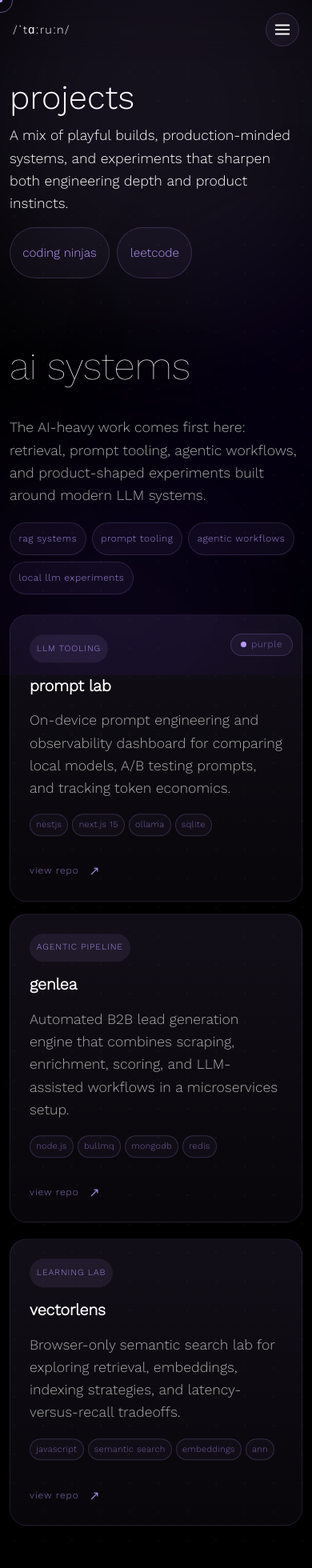
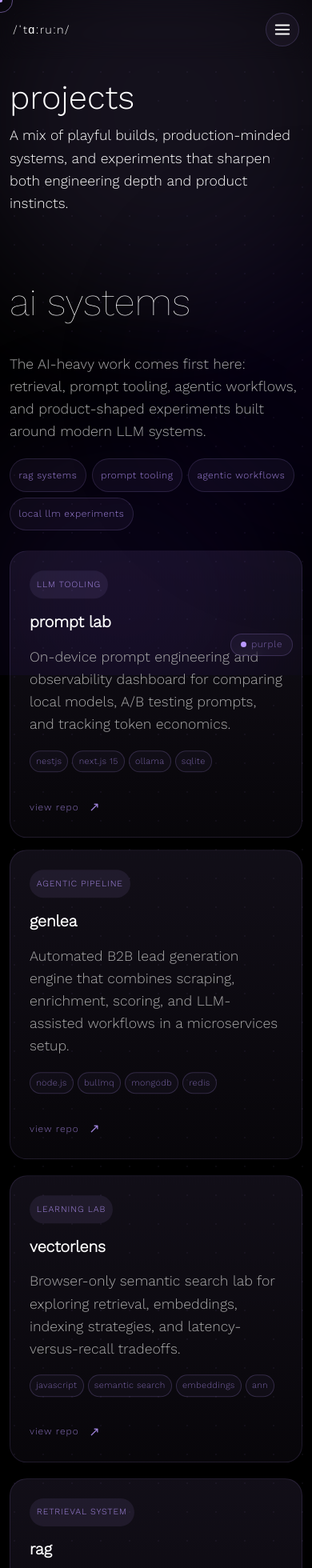
Before and after one commit to atypicalesper/atypicalesper.github.io, a Next.js app: page /work in a window 390 px wide. Shown: the top 1960 px of the page at 80% size. Built offline with nearby package versions, Linux system fonts and the light colour scheme; no server answers.

Commit message:
Organize work sections and profile links

```diff
--- a/src/app/resume/ExperienceAccordion.jsx
+++ b/src/app/resume/ExperienceAccordion.jsx
@@ -38,7 +38,7 @@ const experience = [
     summary: 'Delivered across multiple client domains, shipping real-time systems, secure APIs, cloud integrations, and mentoring support.',
     points: [
       'Integrated Stripe into a real-time song-bidding platform, improving transaction reliability and driving a 20% revenue increase.',
-      'Built MQTT/EMQX pub/sub pipelines to process real-time IoT sensor data and trigger fire incident alerts from garbage trucks.',
+      'Built MQTT pub/sub pipelines to process real-time IoT sensor data and trigger fire incident alerts from garbage trucks.',
       'Enforced HIPAA compliance through encrypted APIs and access controls across a healthcare staffing platform.',
       'Shipped a RAG chatbot POC — document ingestion pipeline backed by Pinecone vector search and LLM-driven responses.',
       'Automated notifications, backups, and data sync via cron jobs with Twilio and AWS SNS, cutting manual overhead by 30%.',
--- a/src/app/work/WorkClient.jsx
+++ b/src/app/work/WorkClient.jsx
@@ -24,7 +24,7 @@ const featuredClientWork = [
     label: 'iot alerting',
     summary: 'Built an ingestion and alert pipeline that converted live truck sensor data into fast incident-response notifications.',
     impact: 'Enabled low-latency fire detection and multi-channel operational alerting.',
-    details: ['MQTT + EMQX', 'Twilio + AWS SNS', 'Background job automation'],
+    details: ['MQTT ingestion', 'Twilio + AWS SNS', 'Background job automation'],
   },
 ];
 
@@ -56,9 +56,18 @@ const aiProjects = [
     tags: ['JavaScript', 'Semantic Search', 'Embeddings', 'ANN', 'Browser'],
     ctaLabel: 'view repo',
   },
+  {
+    title: 'RAG',
+    eyebrow: 'retrieval system',
+    summary: 'Production-style retrieval augmented generation knowledge base with ingestion, chunking, vector search, evaluation, and API workflows.',
+    description: 'A complete RAG learning and implementation project covering concepts, architecture, ingestion pipelines, chunking strategies, vector databases, evaluation, and advanced retrieval patterns. Includes Python services, FastAPI endpoints, streaming query support, source-grounded answers, and a React + Vite frontend.',
+    link: 'https://github.com/atypicalesper/RAG',
+    tags: ['Python', 'FastAPI', 'ChromaDB', 'LangChain', 'RAG', 'SSE'],
+    ctaLabel: 'view repo',
+  },
 ];
 
-const flagshipProjects = [
+const projects = [
   {
     title: 'dev-atlas',
     eyebrow: 'open source',
@@ -69,13 +78,6 @@ const flagshipProjects = [
     ctaLabel: 'open site',
   },
   {
-    title: 'Direct Care Staffing',
-    eyebrow: 'healthcare platform',
-    summary: 'Scheduling and staffing platform where nurses can discover shifts, manage patient-facing workflows, and work inside a compliance-heavy environment.',
-    description: 'A healthcare staffing platform focused on matching nurses with shifts and patient care workflows. I worked on secure backend systems around staffing records, credentials, and sensitive healthcare data, including HIPAA-minded access control and encryption-oriented API design.',
-    tags: ['Node.js', 'PostgreSQL', 'Sequelize', 'PostGIS', 'HIPAA', 'Encryption'],
-  },
-  {
     title: 'Music Analyzer',
     eyebrow: 'music product',
     summary: 'Spotify-powered listening dashboard with taste profiles, compatibility matching, recommendations, and public listener pages.',
@@ -84,9 +86,6 @@ const flagshipProjects = [
     tags: ['Next.js', 'TypeScript', 'NextAuth', 'Prisma', 'Spotify API', 'React'],
     ctaLabel: 'view repo',
   },
-];
-
-const exploratoryProjects = [
   {
     title: 'GameZone',
     eyebrow: 'real-time platform',
@@ -139,10 +138,10 @@ const professionalProjects = [
     title: 'First Fire',
     domain: 'IoT',
     result: 'Low-latency alerting pipeline for fire incidents detected from live truck sensor data.',
-    scope: 'MQTT/EMQX ingestion, event processing, alert orchestration, multi-channel notifications, AWS deployment.',
-    tags: ['Node.js', 'MQTT', 'EMQX', 'PostgreSQL', 'AWS SNS', 'Twilio'],
+    scope: 'MQTT ingestion, event processing, alert orchestration, multi-channel notifications, AWS deployment.',
+    tags: ['Node.js', 'MQTT', 'PostgreSQL', 'AWS SNS', 'Twilio'],
     points: [
-      'Built a real-time IoT alerting system using MQTT and EMQX to process sensor data from garbage trucks and detect fire incidents.',
+      'Built a real-time IoT alerting system using MQTT to process sensor data from garbage trucks and detect fire incidents.',
       'Implemented automated multi-channel notifications via Twilio (SMS/Calls) and AWS SNS for instant incident response.',
       'Designed backend services for event processing, alert orchestration, and incident logging using Node.js and PostgreSQL.',
       'Automated operational notification flows and background jobs that reduced manual coordination overhead during incident handling.',
@@ -152,12 +151,13 @@ const professionalProjects = [
   {
     title: 'Direct Care Staffing',
     domain: 'healthcare',
-    result: 'Secure backend systems for sensitive staffing workflows with strong data modeling and compliance-minded API design.',
-    scope: 'Healthcare data modeling, encrypted API layers, credential management, PostGIS-based location analytics.',
-    tags: ['Node.js', 'PostgreSQL', 'Sequelize', 'PostGIS'],
+    result: 'Healthcare staffing platform where nurses could discover shifts, join patient care workflows, and operate inside a secure compliance-heavy system.',
+    scope: 'Shift matching, patient workflow support, encrypted API layers, credential management, HIPAA-minded access control.',
+    tags: ['Node.js', 'PostgreSQL', 'Sequelize', 'PostGIS', 'Encryption'],
     points: [
-      'Designed and optimized data models and schemas to manage complex healthcare records, credentials, and certifications.',
-      'Implemented secure API layers with encryption and access controls to ensure HIPAA-compliant handling of sensitive data.',
+      'Designed backend data models for nurses, shifts, credentials, certifications, patient assignments, and staffing workflows.',
+      'Implemented secure API layers with encryption and access controls to support HIPAA-compliant handling of sensitive healthcare data.',
+      'Built shift discovery and matching flows so nurses could find available work and join patient care workflows.',
       'Leveraged PostGIS for location-aware workforce deployment and staffing analytics.',
       'Built scalable backend services using Node.js, Sequelize, and PostgreSQL to support high-volume staffing operations.',
     ],
@@ -213,10 +213,6 @@ export default function WorkClient() {
       <p className="work-intro">
         A mix of playful builds, production-minded systems, and experiments that sharpen both engineering depth and product instincts.
       </p>
-      <div className="work-links">
-        <a className="work-link" href="https://www.naukri.com/code360/profile/atypicalesper">Coding Ninjas</a>
-        <a className="work-link" href="https://www.leetcode.com/atypicalesper/">leetcode</a>
-      </div>
 
       <div className="section featured-work-section">
         <h2>ai systems</h2>
@@ -240,31 +236,18 @@ export default function WorkClient() {
       <div className="section project-group-section">
         <h2>projects</h2>
         <p className="section-intro">
-          Broader product, platform, and open-source work across healthcare, music, education, gaming, and frontend-heavy explorations.
+          Broader product, platform, open-source, and playful work across music, education, gaming, and frontend-heavy experiments.
         </p>
         <div className="work-chip-row" aria-label="Project categories">
-          <span className="work-chip">healthcare platform</span>
           <span className="work-chip">consumer product</span>
           <span className="work-chip">open source</span>
           <span className="work-chip">real-time interaction</span>
+          <span className="work-chip">playful builds</span>
         </div>
       </div>
 
       <AnimatedGrid className="grid">
-        {flagshipProjects.map((project) => (
-          <Card key={project.title} {...project} />
-        ))}
-      </AnimatedGrid>
-
-      <div className="section side-projects-note">
-        <h2>explorations</h2>
-        <p className="section-intro">
-          These are lighter experiments where I test interaction patterns, real-time mechanics, and playful product ideas.
-        </p>
-      </div>
-
-      <AnimatedGrid className="grid grid--compact">
-        {exploratoryProjects.map((project) => (
+        {projects.map((project) => (
           <Card key={project.title} {...project} />
         ))}
       </AnimatedGrid>
--- a/src/styles/main.css
+++ b/src/styles/main.css
@@ -745,25 +745,6 @@ input:focus-visible {
     max-width: 100%;
   }
 }
-.work-link {
-  color: var(--accent);
-  display: inline-flex;
-  align-items: center;
-  justify-content: center;
-  min-height: 2.75rem;
-  padding: 0.55rem 0.95rem;
-  font-size: 0.95rem;
-  text-decoration: none;
-  text-transform: lowercase;
-  border: 1px solid rgba(var(--accent-rgb), 0.2);
-  border-radius: 999px;
-  background: rgba(var(--accent-rgb), 0.045);
-}
-.work-link:hover {
-  color: var(--text);
-  border-color: rgba(var(--accent-rgb), 0.45);
-  background: rgba(var(--accent-rgb), 0.11);
-}
 .content .section h2,
 .content .section h3 {
   font-weight: 100;
@@ -1104,10 +1085,6 @@ a:has(> .card-shell) {
   gap: 1.5rem;
   align-items: stretch;
   margin-top: 2rem;
-}
-
-.grid--compact {
-  gap: 1.15rem;
 }
 
 .card-tags {
@@ -1480,12 +1457,30 @@ a:has(> .card-shell) {
   text-transform: lowercase;
 }
 
-.about-links,
-.work-links {
+.about-links {
   display: flex;
   flex-wrap: wrap;
   gap: 0.8rem;
   margin-top: 0.8rem;
+}
+
+.coding-profiles {
+  display: grid;
+  gap: 0.55rem;
+  margin-top: 0.25rem;
+}
+
+.coding-profiles-label {
+  color: rgba(var(--accent-rgb), 0.62);
+  font-size: 0.72rem;
+  letter-spacing: 0.14em;
+  text-transform: uppercase;
+}
+
+.coding-profiles-links {
+  display: flex;
+  flex-wrap: wrap;
+  gap: 0.65rem;
 }
 
 .hero-panel {
@@ -1846,8 +1841,7 @@ a:has(> .card-shell) {
     grid-template-columns: 1fr;
   }
 
-  .grid,
-  .grid--compact {
+  .grid {
     gap: 1rem;
   }
 
@@ -1864,8 +1858,7 @@ a:has(> .card-shell) {
     line-height: 1.5;
   }
 
-  .about-links,
-  .work-links {
+  .about-links {
     gap: 0.6rem;
   }
 
```
Also changed, not shown: src/app/page.jsx (+8 -0 lines).
